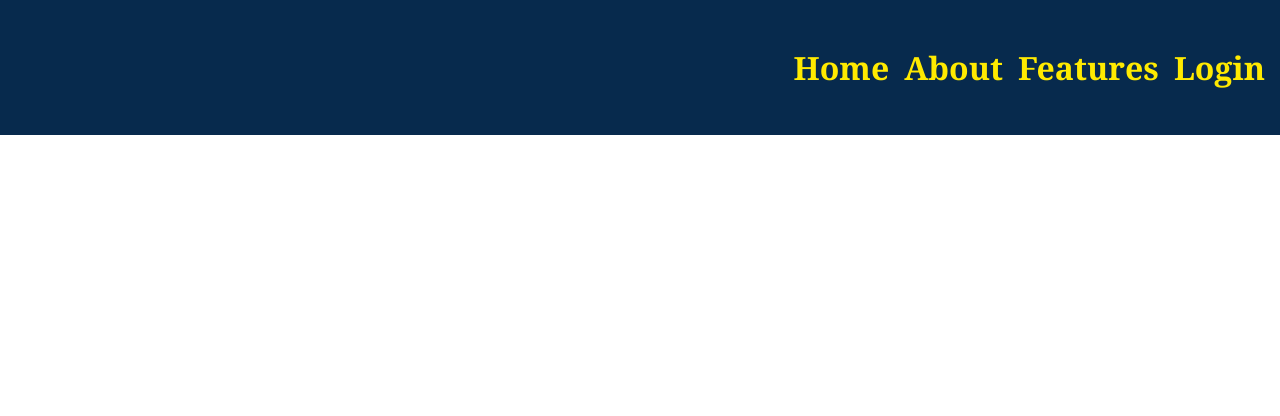
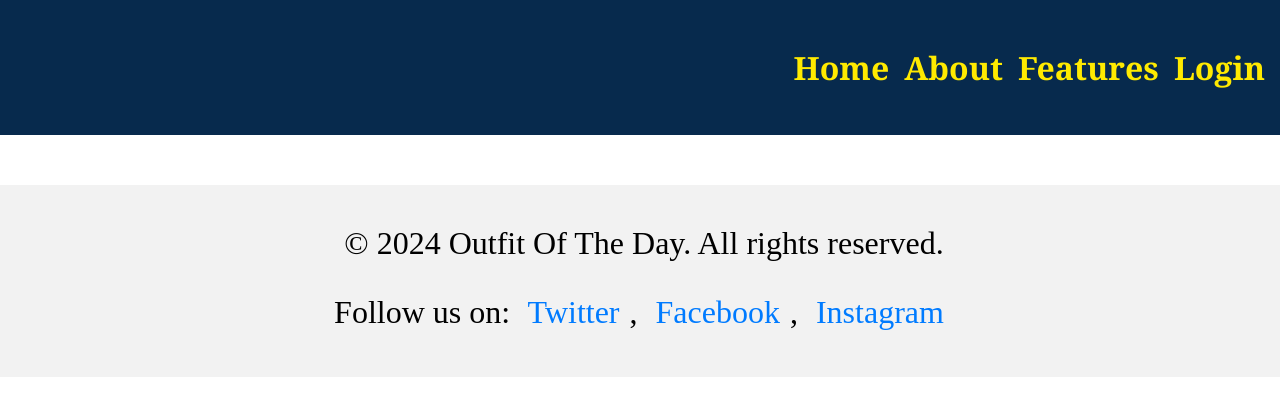
Before and after one commit to kalviumcommunity/S51_Jaswant_Capstone_OOTD, a React (Vite) app in the folder client/: page /Mainone in a window 1280 px wide. Shown: the top 416 px of the page. Built offline with nearby package versions, Linux system fonts and the light colour scheme.

Commit message:
created new page

```diff
--- a/client/src/App.jsx
+++ b/client/src/App.jsx
@@ -5,7 +5,9 @@ import Home from "./Components/Home";
 import About from "./Components/About";
 import Feature from "./Components/Feature";
 import Login from "./Components/Login";
-import Signup from "./Components/Signup"
+import Signup from "./Components/Signup";
+import Mainpage from "./Components/Mainone";
+import Footer from "./Components/Footer";
 
 const App = () => {
   const [IsLoggedIn, setIsLoggedIn] = useState(false);
@@ -18,7 +20,9 @@ const App = () => {
           <Route path="/features" element={<Feature />} />
           <Route path="/login" element={<Login setIsLoggedIn={setIsLoggedIn} />} />
           <Route path="/signup" element={<Signup setIsLoggedIn={setIsLoggedIn}/>} />
+          <Route path="/Mainone" element={<Mainpage />} />
         </Routes>
+        <Footer />
       </Router>
     );
 };
--- /dev/null
+++ b/client/src/Components/Footer.jsx
@@ -0,0 +1,16 @@
+import React from 'react';
+
+const Footer = () => {
+    return (
+        <footer className="home-footer">
+            <p>&copy; {new Date().getFullYear()} Outfit Of The Day. All rights reserved.</p>
+            <p>Follow us on:
+                <a href="https://twitter.com" target="_blank" rel="noopener noreferrer"> Twitter</a>,
+                <a href="https://facebook.com" target="_blank" rel="noopener noreferrer"> Facebook</a>,
+                <a href="https://instagram.com" target="_blank" rel="noopener noreferrer"> Instagram</a>
+            </p>
+        </footer>
+    );
+}
+
+export default Footer;
--- a/client/src/Components/Home.jsx
+++ b/client/src/Components/Home.jsx
@@ -1,14 +1,21 @@
 import React from 'react';
-import "./Home.css"
+import { useNavigate } from 'react-router-dom';
+import "./Home.css";
 import Navbar from './Navbar';
-import image1 from '../assets/pic1.jpg'
-import image2 from '../assets/pic2.jpg'
-import image3 from '../assets/pic3.jpg'
+import image1 from '../assets/pic1.jpg';
+import image2 from '../assets/pic2.jpg';
+import image3 from '../assets/pic3.jpg';
+
 const Home = () => {
+    let navigate = useNavigate();
+
+    const navigateToNewPage = () => {
+        navigate('/Mainone');
+    };
+
     return (
         <>
             <div>
-
                 <div className='main'>
                     <div className="main-left">
                         <div>
@@ -16,24 +23,23 @@ const Home = () => {
                             <img className='img1' src={image1} alt="" />
                         </div>
                         <img className='img2' src={image2} alt="" />
-
                     </div>
                     <div className="main-right">
                         <h1>Welcome to Outfit Of The Day</h1>
                         <p>"We're here to bring your costume vision to life. Begin your adventure with us today by selecting the perfect attire for your special event."</p>
-                    <button className='choose'>Choose My Outfit</button>
-                </div>
+                        <button className='choose' onClick={navigateToNewPage}>Choose My Outfit</button>
 
                     </div>
                 </div>
-        <footer className="home-footer">
-                <p>&copy; {(new Date().getFullYear())} Outfit Of The Day. All rights reserved.</p>
+            </div>
+            {/* <footer className="home-footer">
+                <p>&copy; {new Date().getFullYear()} Outfit Of The Day. All rights reserved.</p>
                 <p>Follow us on:
                     <a href="https://twitter.com" target="_blank" rel="noopener noreferrer"> Twitter</a>,
                     <a href="https://facebook.com" target="_blank" rel="noopener noreferrer"> Facebook</a>,
                     <a href="https://instagram.com" target="_blank" rel="noopener noreferrer"> Instagram</a>
                 </p>
-            </footer>
+            </footer> */}
         </>
     );
 };
--- /dev/null
+++ b/client/src/Components/Mainone.jsx
@@ -0,0 +1,11 @@
+import React from 'react';
+
+const Mainone = () => {
+    return (
+        <div>
+            {}
+        </div>
+    );
+};
+
+export default Mainone;
```
Lines whose indentation alone changed are shown as unchanged.
